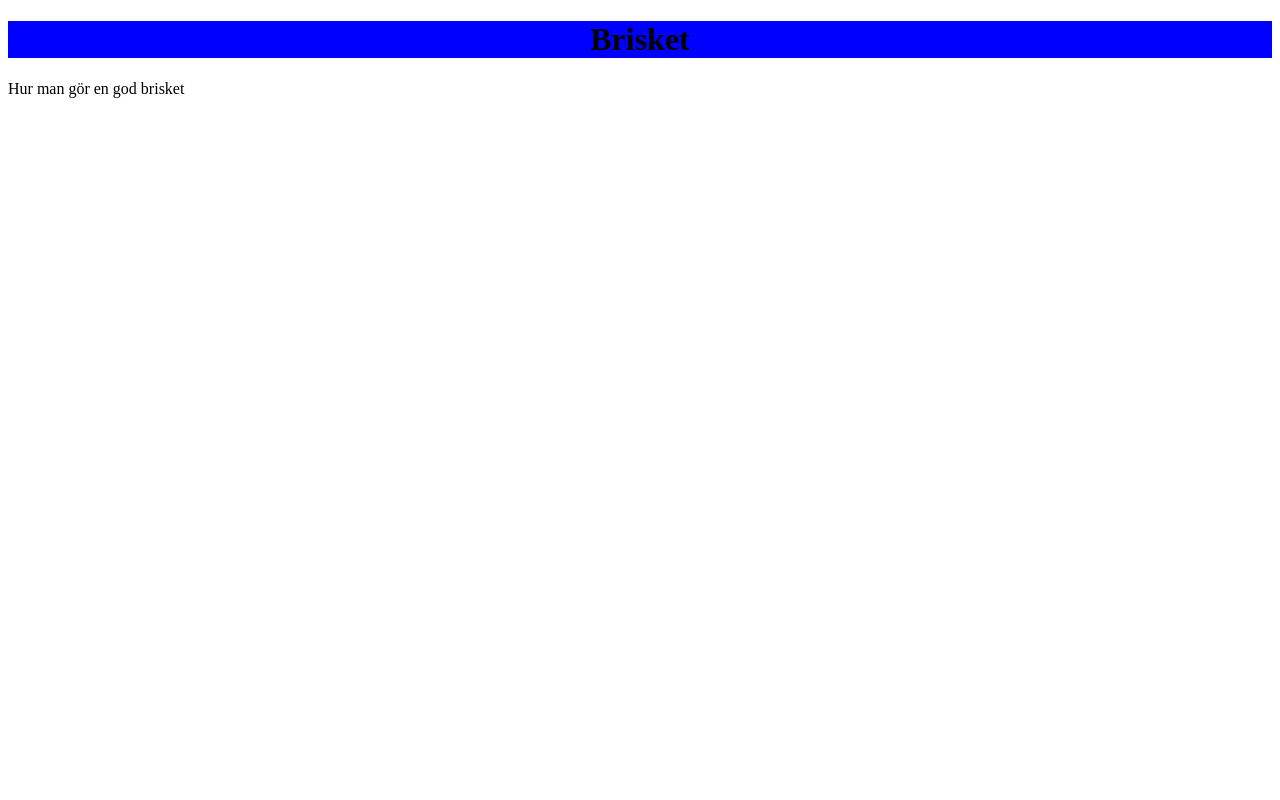
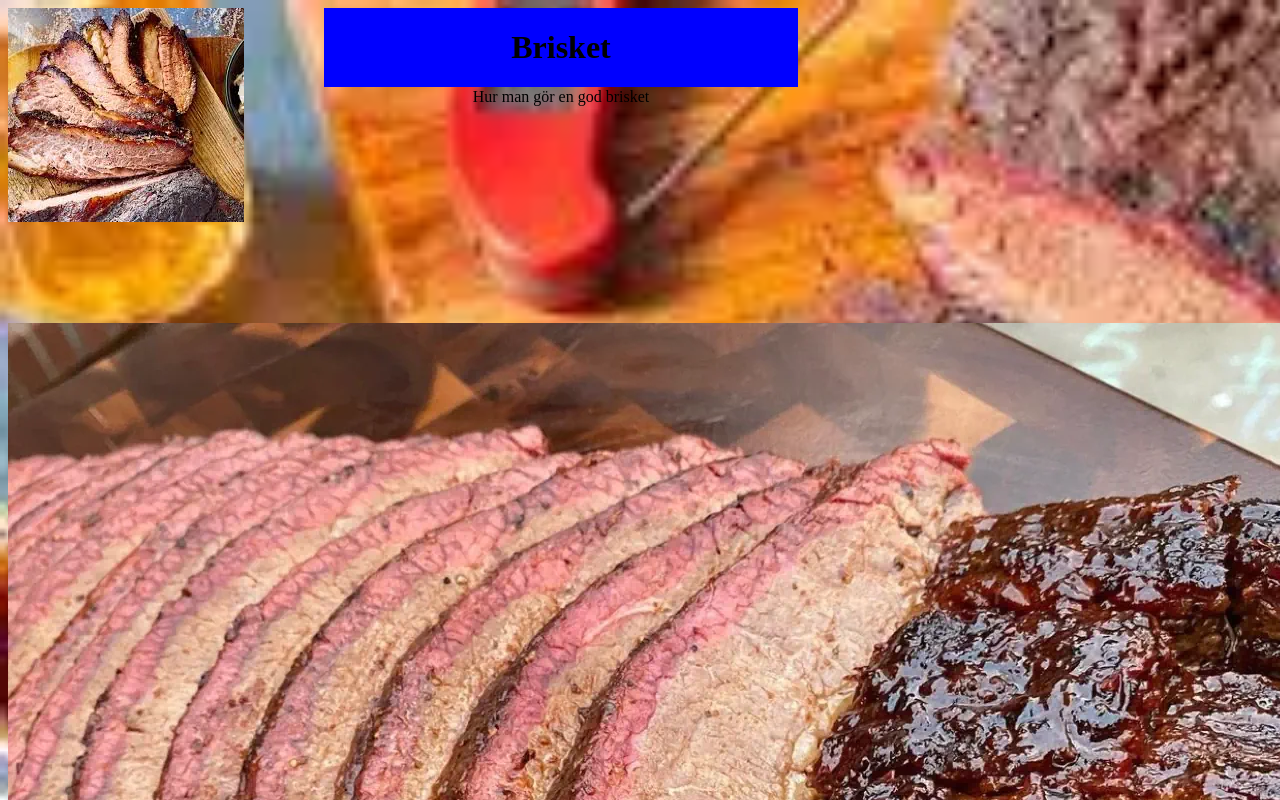
Before and after one commit to Te22e-Grufman-Axel/Brisket-hemsida, a plain HTML site: page index.html in a window 1280 px wide. Shown: the top 800 px of the page. Drawn offline with Linux system fonts and the light colour scheme.

Commit message:
Klar med 2/3 av topdelen

```diff
--- a/index.html
+++ b/index.html
@@ -1,15 +1,25 @@
 <!DOCTYPE html>
 <html lang="SW">
   <head>
-    <meta charset="UTF-8">
-    <meta name="viewport" content="width=device-width, initial-scale=1.0">
+    <meta charset="UTF-8" />
+    <meta name="viewport" content="width=device-width, initial-scale=1.0" />
     <title>Brisket</title>
-    <link rel="stylesheet" href="style.css">
+    <link rel="stylesheet" href="style.css" />
   </head>
   <body>
-
+    <div id="topright">
+      <img src="./img/Brisket 1.webp" alt="En bild på brisket" />
+    </div>
+    <div id="Topcenter">
       <h1>Brisket</h1>
       <p>Hur man gör en god brisket</p>
+    </div>
 
+    <div id="Topleft">
+      <img src="./img/Brisket 2.webp" alt="En bild på brisket" />
+    </div>
+    <div id="Indigrenser"></div>
+    <div id="Receptkrydda"></div>
+    <div id="Recept"></div>
   </body>
 </html>
--- a/style.css
+++ b/style.css
@@ -1,11 +1,49 @@
-body{
-    grid-column: 20,40 20 20;
-    grid-row: 20,10,25,10,25,10;
+body
+{
+    display: grid;
+    grid-template-columns: 25% 75%;
+    grid-template-rows: 25% 50% 25%;
+    background-image: image-set("./img/Brisket 3.webp");
+    background-repeat:no-repeat;
+    background-size: cover;
 }
 
+#Topcenter
+{
+background-color: blue;
+border: 0px;
+height: 25%;
+width: 50%;
+flex-direction: row;
+margin: 0px;
+text-align: center;
 
-h1
+}
+#Topleft
 {
-    background-color: blue;
-    text-align: center;
+flex-direction: row;
+justify-content: space-around;
+align-items: center;
+height: 25%;
+width: 25%;
 }
+#Topright
+{
+    flex-direction: row;
+    justify-content: space-around;
+    align-items: center;
+    height: 25%;
+    width: 25%;
+}
+#Indigrenser
+{
+
+}
+#Receptkrydda
+{
+
+}
+#Recept
+{
+
+}
```
Also changed, not shown: img/Brisket 1.jpg (deleted), img/Brisket 1.webp (added), img/Brisket 3.jpg (deleted), img/Brisket 3.webp (added). Lines whose indentation alone changed are shown as unchanged.
